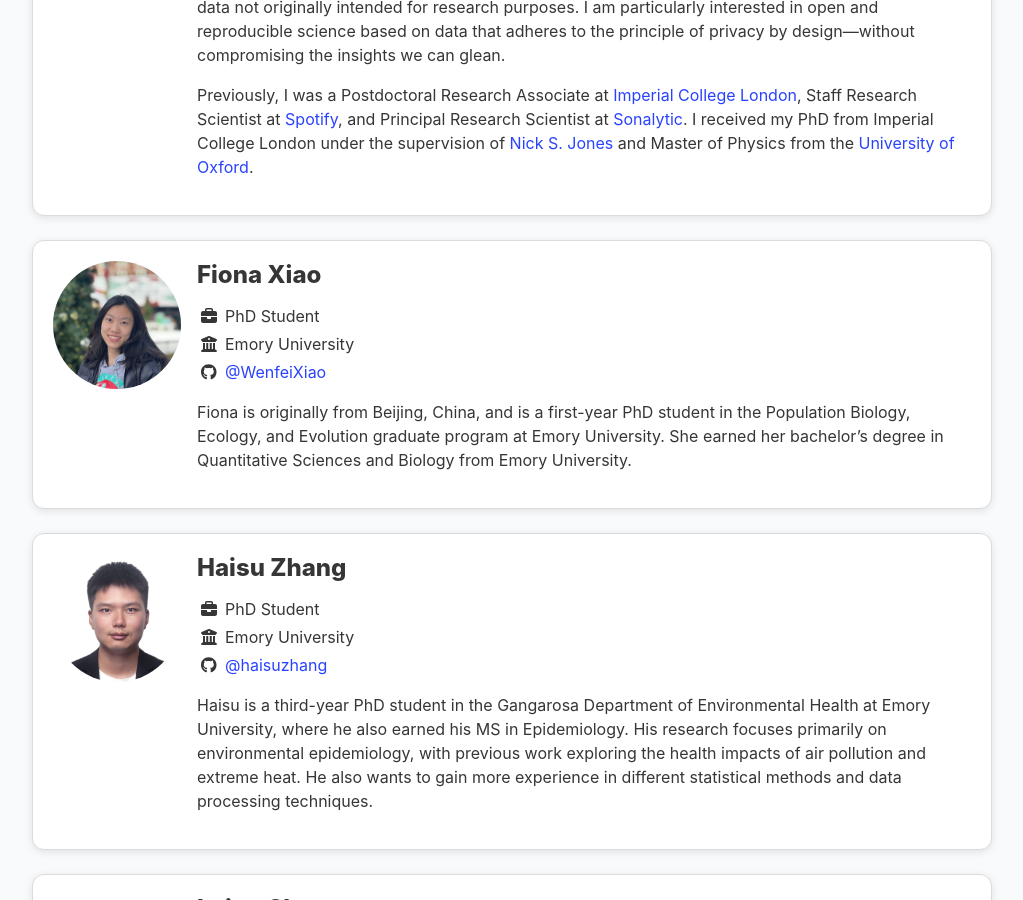
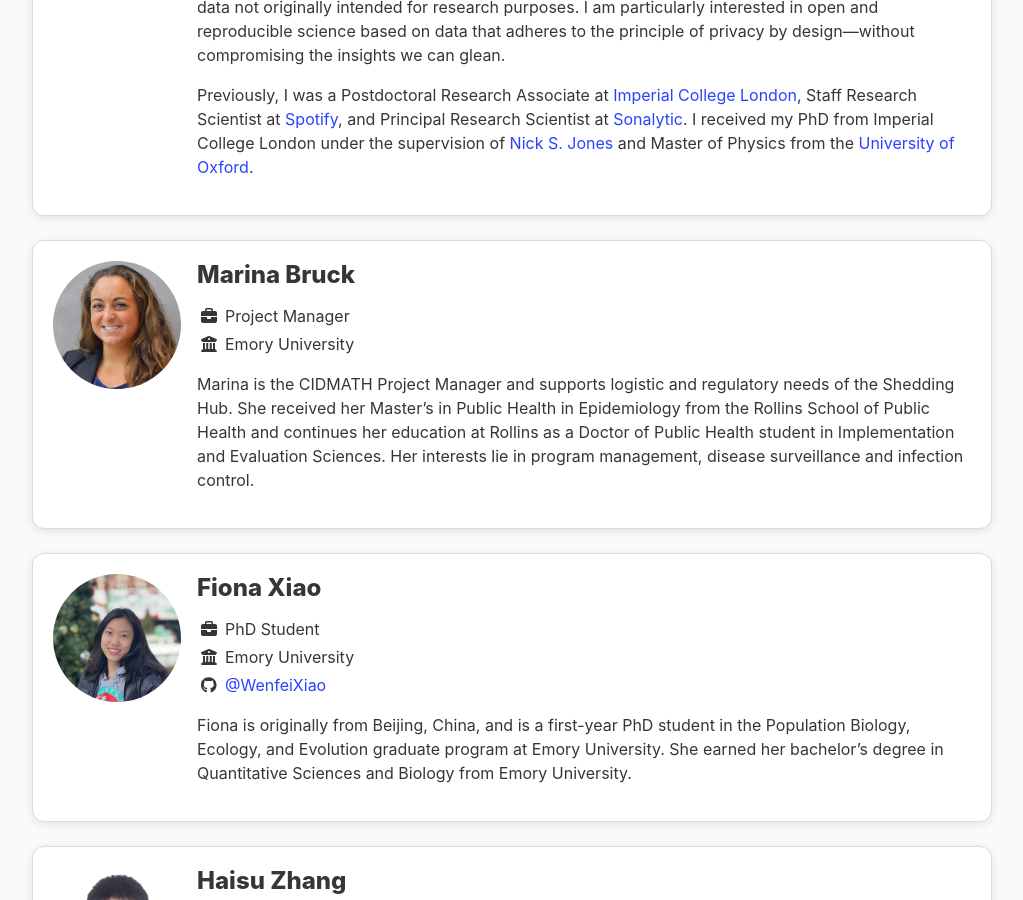
Before and after one commit to shedding-hub/shedding-hub.github.io, a Jekyll site: the page built from team.md, in a window 1280 px wide and 900 px high, scrolled down 995 px. Shown: the whole window, without its empty margins (128-1151 px from the left). Built offline with Jekyll 4.4.1, drawn with Linux system fonts in a browser that asks for light colours; nearby versions of some CDN libraries.

Commit message:
Add Marina Bruck to team
Add Marina Bruck as Project Manager with photo and profile information in team data.

Co-Authored-By: Claude Sonnet 4.5 <noreply@anthropic.com>

```diff
--- a/_data/team.yaml
+++ b/_data/team.yaml
@@ -23,6 +23,12 @@ till:
     I develop affordable, equitable public health monitoring solutions that impose a minimal burden on the population. My research connects models with complex, often messy real-world datasets, such as data not originally intended for research purposes. I am particularly interested in open and reproducible science based on data that adheres to the principle of privacy by design—without compromising the insights we can glean.
 
     Previously, I was a Postdoctoral Research Associate at [Imperial College London](https://www.imperial.ac.uk/mathematics), Staff Research Scientist at [Spotify](https://research.atspotify.com), and Principal Research Scientist at [Sonalytic](https://techcrunch.com/2017/03/07/spotify-acquires-audio-detection-startup-sonalytic/). I received my PhD from Imperial College London under the supervision of [Nick S. Jones](https://www.imperial.ac.uk/people/nick.jones) and Master of Physics from the [University of Oxford](https://www.physics.ox.ac.uk).
+marina:
+  first: Marina
+  last: Bruck
+  institution: Emory University
+  job: Project Manager
+  description: Marina is the CIDMATH Project Manager and supports logistic and regulatory needs of the Shedding Hub. She received her Master’s in Public Health in Epidemiology from the Rollins School of Public Health and continues her education at Rollins as a Doctor of Public Health student in Implementation and Evaluation Sciences. Her interests lie in program management, disease surveillance and infection control.
 fiona:
   first: Fiona
   last: Xiao
```
Also changed, not shown: assets/team/marina.jpg (added).
